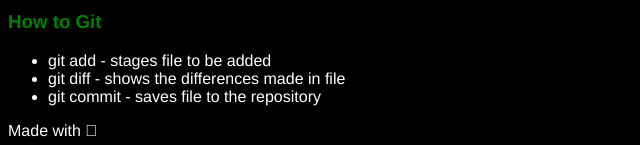
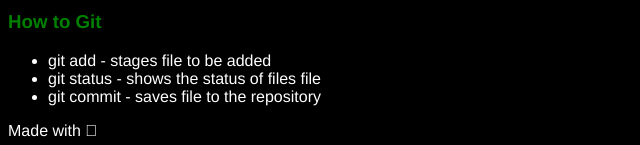
Before and after one commit to shanwynn/terminal-git-site, a plain HTML site: page index.html in a window 1280 px wide. Shown: the part 960-1105 px from the top of the page, 0-640 px from the left. Drawn offline with Linux system fonts and the light colour scheme.

Commit message:
Made change to add Get Status

```diff
--- a/index.html
+++ b/index.html
@@ -31,7 +31,7 @@
       <h3>How to Git </h3>
       <ul>
         <li>git add - stages file to be added</li>
-        <li>git diff - shows the differences made in file</li>
+        <li>git status - shows the status of files file</li>
         <li>git commit - saves file to the repository</li>
     </ul>
     </section>
```
